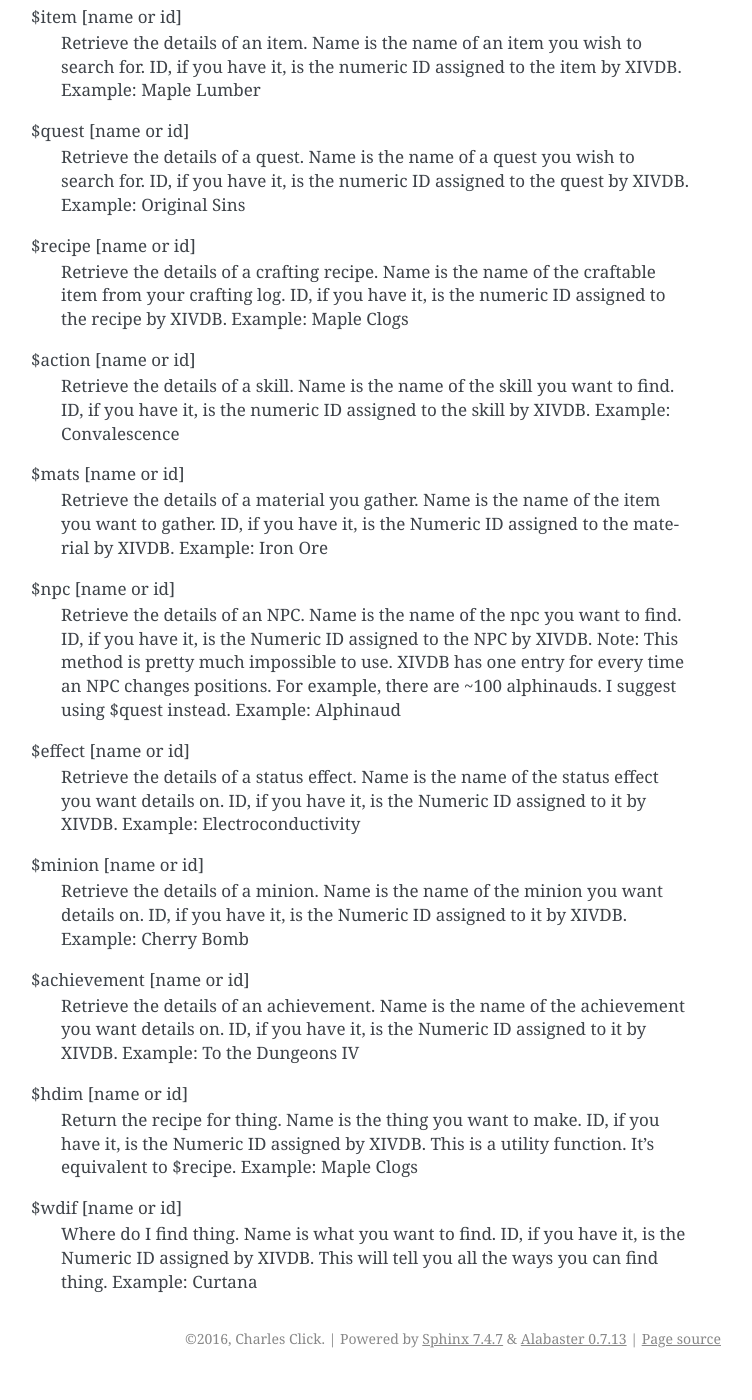
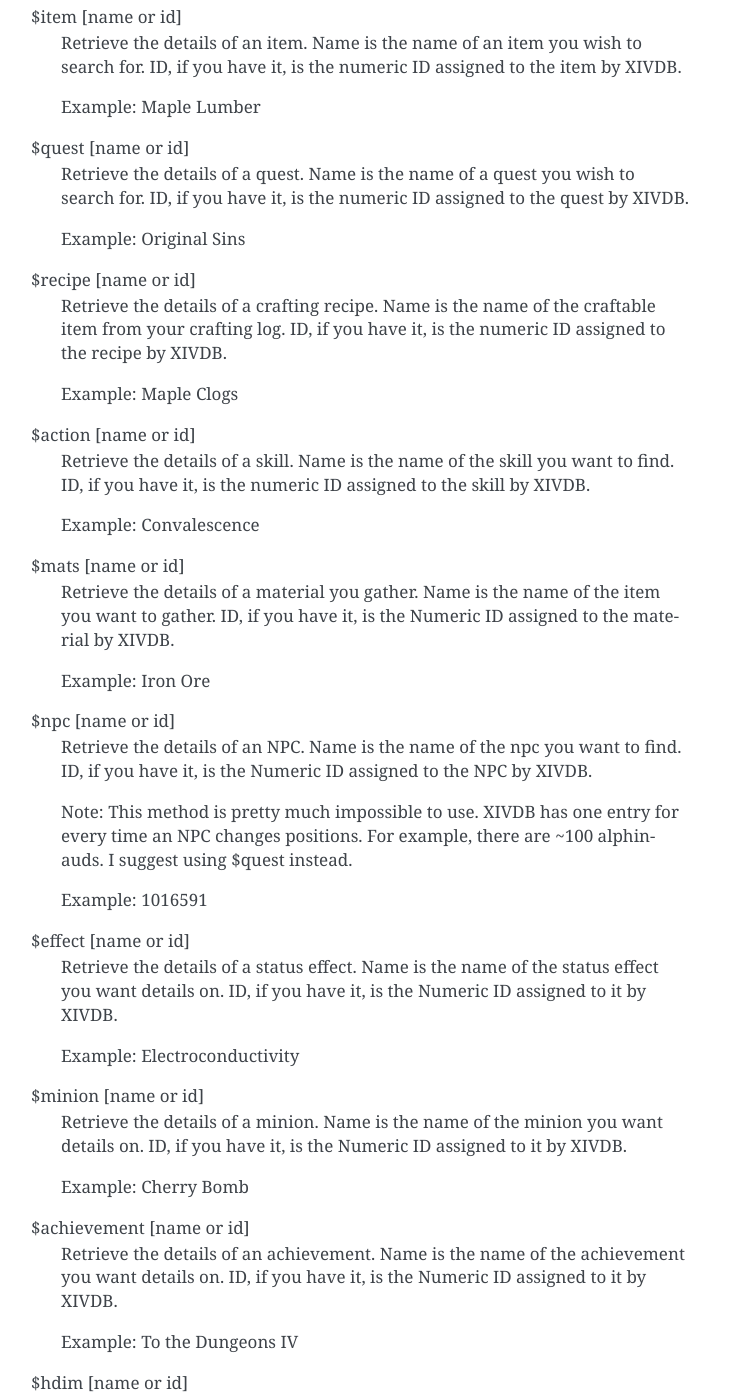
Before and after one commit to ccubed/AngelBot, a Sphinx documentation site: the page built from docs/source/XIVDB.rst, in a window 1280 px wide and 1400 px high, scrolled down 433 px. Shown: the whole window, without its empty margins (389-1141 px from the left). Built offline with Sphinx 7.4.7, drawn with Linux system fonts in a browser that asks for light colours; before the commit the page ends 1811 px from its top, so only the background shows below that; some of the changed text lies outside the part shown.

Commit message:
small changes to rst

```diff
--- a/docs/source/Events.rst
+++ b/docs/source/Events.rst
@@ -13,22 +13,27 @@ $events
 
 $raid [name] at [date] for [stage]
     Add an event for raid [name] at [date] for [stage]. [date] should have the format YYYY-MM-DD HH:MM. [stage] should be 1 for raids without multiple stages or whatever stage it is.
+
     Example: $raid Alexander Midas Savage at 2016-04-20 18:00 for 5
 
 $roulette [name] at [date]
     Add an event for roulette [name] at [date]. [date] should have the format YYYY-MM-DD HH:MM.
+
     Example: $roulette Leveling at 2016-04-20 18:00
 
 $trial [name] at [date] for [mode]
     Add an event for trial [name] at [date] for [mode]. [name] should be the name of the enemy, not the name of the trial. [date] shoudl be in the format YYYY-MM-DD HH:MM. [mode] should be normal, hard or extreme.
+
     Example: $trial Shiva at 2016-04-20 18:00 for Extreme
 
 $other [name] at [date]
     Add an event that has nothing to do with any of hte other types. [name] should describe the event. [date] should..well, I've said that enough.
+
     Example: $other Wedding of Sora and Riku at 2016-04-20 16:00
 
 $join [id] as [role] with [class]
     Join event [id] as [role] and note you're going as [class]. [role] should be 'DPS', 'Tank' or 'Healer.' [class] should be the name of your class.
+
     Example: $join 1 as DPS with Ninja
 
 $wn [id]
--- a/docs/source/XIVDB.rst
+++ b/docs/source/XIVDB.rst
@@ -4,7 +4,7 @@ XIVDB
 Introduction
 ============
 
-This a parser built on top of XIVDB. It parses pretty much all the data available on the and returns a url on some, but to be honest some of the data is just useless. It doesn't parse emotes and dungeons, for instance, because there's no useful information there.
+This a parser built on top of XIVDB. It parses pretty much all the data available and returns a url on some, but to be honest some of the data is just useless. It doesn't parse emotes and dungeons, for instance, because there's no useful information there.
 
 Commands
 ========
@@ -13,45 +13,57 @@ $search [term]
 
 $item [name or id]
     Retrieve the details of an item. Name is the name of an item you wish to search for. ID, if you have it, is the numeric ID assigned to the item by XIVDB.
+
     Example: Maple Lumber
 
 $quest [name or id]
     Retrieve the details of a quest. Name is the name of a quest you wish to search for. ID, if you have it, is the numeric ID assigned to the quest by XIVDB.
+
     Example: Original Sins
 
 $recipe [name or id]
     Retrieve the details of a crafting recipe. Name is the name of the craftable item from your crafting log. ID, if you have it, is the numeric ID assigned to the recipe by XIVDB.
+
     Example: Maple Clogs
 
 $action [name or id]
     Retrieve the details of a skill. Name is the name of the skill you want to find. ID, if you have it, is the numeric ID assigned to the skill by XIVDB.
+
     Example: Convalescence
 
 $mats [name or id]
     Retrieve the details of a material you gather. Name is the name of the item you want to gather. ID, if you have it, is the Numeric ID assigned to the material by XIVDB.
+
     Example: Iron Ore
 
 $npc [name or id]
     Retrieve the details of an NPC. Name is the name of the npc you want to find. ID, if you have it, is the Numeric ID assigned to the NPC by XIVDB.
+
     Note: This method is pretty much impossible to use. XIVDB has one entry for every time an NPC changes positions. For example, there are ~100 alphinauds. I suggest using $quest instead.
-    Example: Alphinaud
+
+    Example: 1016591
 
 $effect [name or id]
     Retrieve the details of a status effect. Name is the name of the status effect you want details on. ID, if you have it, is the Numeric ID assigned to it by XIVDB.
+
     Example: Electroconductivity
 
 $minion [name or id]
     Retrieve the details of a minion. Name is the name of the minion you want details on. ID, if you have it, is the Numeric ID assigned to it by XIVDB.
+
     Example: Cherry Bomb
 
 $achievement [name or id]
     Retrieve the details of an achievement. Name is the name of the achievement you want details on. ID, if you have it, is the Numeric ID assigned to it by XIVDB.
+
     Example: To the Dungeons IV
 
 $hdim [name or id]
     Return the recipe for thing. Name is the thing you want to make. ID, if you have it, is the Numeric ID assigned by XIVDB. This is a utility function. It's equivalent to $recipe.
+
     Example: Maple Clogs
 
 $wdif [name or id]
     Where do I find thing. Name is what you want to find. ID, if you have it, is the Numeric ID assigned by XIVDB. This will tell you all the ways you can find thing.
+
     Example: Curtana
```
